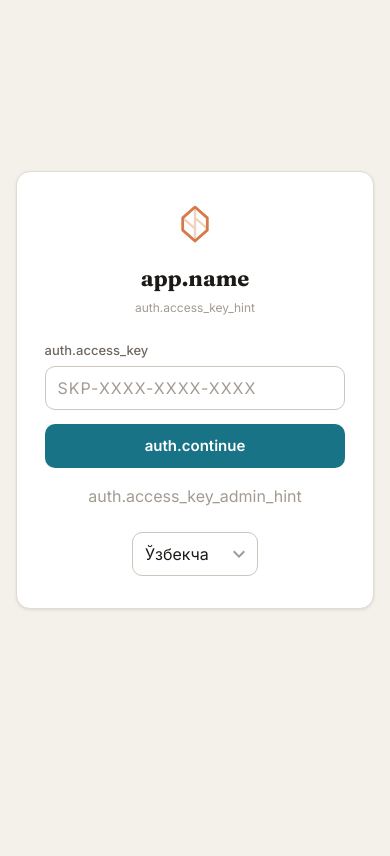
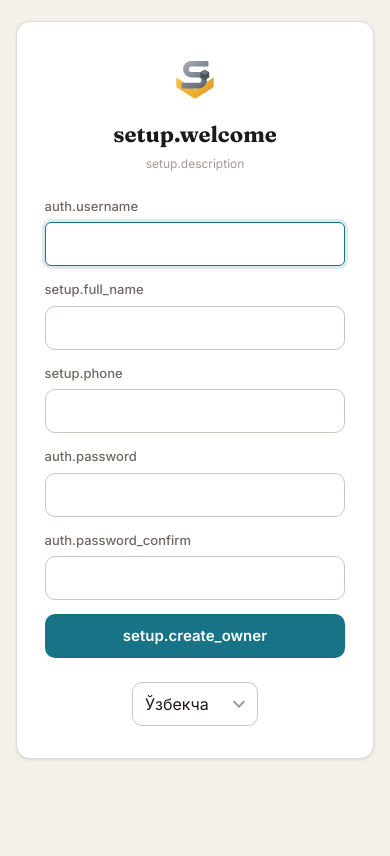
Before and after one commit to nm-backend/business-management-system, a Django app: template templates/accounts/setup.html in a window 390 px wide. Run offline with Django 5.2, Linux system fonts and the light colour scheme; the template is opened without the code that fills it, so the values that code supplies are empty; some libraries are stand-ins or nearby versions.

Commit message:
Fix unusable fresh install: setup page now creates the first administrator
Reproduced on the live Railway deployment: a brand-new install could not be
entered at all. template_views.setup_view renders the setup page only while no
SUPERADMIN exists, but the template contained the ACCESS KEY form
("SKP-XXXX-XXXX-XXXX"). No key can exist yet - there are no users to issue one -
and /accounts/login/ redirects to /accounts/setup/, so the deployment was a dead
end. All the i18n keys for the intended flow (setup.create_owner,
setup.full_name, auth.password_confirm) were already present, so the template had
simply been replaced with the wrong flow.

setup.html now posts to /api/v1/accounts/setup/owner/ (username, full name,
phone, password + confirmation) and signs the new administrator straight in. The
access-key flow stays on the login page, where invited employees need it.

Branding: added static/img/logo.svg (SkladPro mark) and wired it into the setup
and login pages, the sidebar, the favicon (there was none) and manifest.json,
whose icons pointed at /static/images/logo.png - a file that does not exist and
returned 404 in production, so PWA install had no icon.

Tests (apps/accounts/tests_setup_page_k.py): the setup page offers admin creation
and no longer shows the dead-end key form; the full first-login flow works and
the created account is is_staff/is_superuser, so it also opens /admin/; a second
anonymous POST cannot create another superadmin (403); manifest icons must exist
on disk.

Co-Authored-By: Claude Opus 5 <noreply@anthropic.com>

```diff
--- a/templates/accounts/login.html
+++ b/templates/accounts/login.html
@@ -5,10 +5,8 @@
 <div style="display: flex; justify-content: center; align-items: center; min-height: 90vh;">
     <div class="card" style="width: 100%; max-width: 400px; padding: 32px 28px; text-align: center;">
         <!-- Brand mark -->
-        <svg width="40" height="40" viewBox="0 0 26 26" fill="none" style="margin: 0 auto 12px;" aria-hidden="true">
-            <path d="M13 2L5 9v8l8 7 8-7V9l-8-7z" stroke="var(--accent, #d67a4b)" stroke-width="1.8" stroke-linejoin="round" fill="none"/>
-            <path d="M13 2v23M5 9l8 7m0-7l8 7" stroke="var(--accent, #d67a4b)" stroke-width="1.5" stroke-linejoin="round" opacity=".35"/>
-        </svg>
+        <img src="{% static 'img/logo.svg' %}" alt="SkladPro" width="52" height="52"
+             style="margin: 0 auto 12px; display: block;">
         <h2 style="font-family: var(--font-display); font-size: 22px; font-weight: 700; font-variation-settings: 'SOFT' 60; margin-bottom: 4px;" data-i18n="app.name">SkladPro.Nod</h2>
         <p class="text-sm text-muted" style="margin-bottom: 24px;" data-i18n="app.tagline"></p>
 
--- a/templates/accounts/setup.html
+++ b/templates/accounts/setup.html
@@ -1,48 +1,57 @@
 {% extends 'base.html' %}
 {% load static %}
 
+{% comment %}
+Первичная настройка платформы: создание СУПЕР-АДМИНИСТРАТОРА.
+
+Эта страница показывается только пока в системе нет ни одного супер-админа
+(см. accounts.template_views.setup_view). Раньше здесь по ошибке стояла форма
+ввода кода доступа — но выдать код некому, пока нет ни одного пользователя,
+поэтому свежая установка становилась недоступной: /accounts/login/ редиректил
+сюда, а отсюда войти было нельзя. Код доступа для приглашённых сотрудников
+живёт на странице входа (login.html), где ему и место.
+{% endcomment %}
+
 {% block content %}
 <div style="display: flex; justify-content: center; align-items: center; min-height: 90vh;">
-    <div class="card" style="width: 100%; max-width: 400px; padding: 32px 28px; text-align: center;">
-        <!-- Brand mark -->
-        <svg width="40" height="40" viewBox="0 0 26 26" fill="none" style="margin: 0 auto 12px;" aria-hidden="true">
-            <path d="M13 2L5 9v8l8 7 8-7V9l-8-7z" stroke="var(--accent, #d67a4b)" stroke-width="1.8" stroke-linejoin="round" fill="none"/>
-            <path d="M13 2v23M5 9l8 7m0-7l8 7" stroke="var(--accent, #d67a4b)" stroke-width="1.5" stroke-linejoin="round" opacity=".35"/>
-        </svg>
-        <h2 style="font-family: var(--font-display); font-size: 22px; font-weight: 700; font-variation-settings: 'SOFT' 60; margin-bottom: 4px;" data-i18n="app.name">SkladPro.Nod</h2>
-        <p class="text-sm text-muted" style="margin-bottom: 24px;">
-            <span data-i18n="auth.access_key_hint"></span>
+    <div class="card" style="width: 100%; max-width: 420px; padding: 32px 28px; text-align: center;">
+        <img src="{% static 'img/logo.svg' %}" alt="SkladPro" width="52" height="52"
+             style="margin: 0 auto 12px; display: block;">
+        <h2 style="font-family: var(--font-display); font-size: 22px; font-weight: 700; font-variation-settings: 'SOFT' 60; margin-bottom: 4px;" data-i18n="setup.welcome">Добро пожаловать в SkladPro.Nod!</h2>
+        <p class="text-sm text-muted" style="margin-bottom: 24px;" data-i18n="setup.description">
+            Создайте супер-администратора платформы для начала работы
         </p>
 
         <div id="error-message" class="alert-box" style="display: none;"></div>
-        <div id="success-message" class="alert-box alert-success" style="display: none;" data-i18n="auth.activate"></div>
+        <div id="success-message" class="alert-box alert-success" style="display: none;" data-i18n="setup.setup_complete"></div>
 
-        <!-- Access Key: step 1 -- verify -->
-        <div id="ak-panel">
-            <form id="ak-verify-form">
+        <form id="setup-form">
             <div class="form-group" style="text-align: left;">
-                    <label data-i18n="auth.access_key"></label>
-                    <input type="text" id="ak-code" class="form-control" placeholder="SKP-XXXX-XXXX-XXXX"
-                           autocomplete="one-time-code" required style="text-transform: uppercase; letter-spacing: 1px;">
+                <label for="username" data-i18n="auth.username">Имя пользователя</label>
+                <input type="text" id="username" class="form-control" required minlength="3" maxlength="150"
+                       autocomplete="username" autofocus>
             </div>
-                <button type="submit" class="btn btn-primary btn-block" data-i18n="auth.continue"></button>
-            </form>
-
-            <!-- Access Key: step 2 -- set password -->
-            <form id="ak-redeem-form" style="display: none;">
-                <p id="ak-welcome" style="margin-bottom: 12px; font-weight: 600; color: var(--primary);"></p>
             <div class="form-group" style="text-align: left;">
-                    <label data-i18n="auth.set_password"></label>
-                    <input type="password" id="ak-password" class="form-control" required minlength="8"
+                <label for="full-name" data-i18n="setup.full_name">Полное имя</label>
+                <input type="text" id="full-name" class="form-control" required maxlength="255"
+                       autocomplete="name">
+            </div>
+            <div class="form-group" style="text-align: left;">
+                <label for="phone" data-i18n="setup.phone">Телефон</label>
+                <input type="tel" id="phone" class="form-control" maxlength="20" autocomplete="tel">
+            </div>
+            <div class="form-group" style="text-align: left;">
+                <label for="password" data-i18n="auth.password">Пароль</label>
+                <input type="password" id="password" class="form-control" required minlength="8"
                        autocomplete="new-password">
             </div>
-                <button type="submit" class="btn btn-primary btn-block" data-i18n="auth.activate"></button>
+            <div class="form-group" style="text-align: left;">
+                <label for="password-confirm" data-i18n="auth.password_confirm">Подтвердите пароль</label>
+                <input type="password" id="password-confirm" class="form-control" required minlength="8"
+                       autocomplete="new-password">
+            </div>
+            <button type="submit" class="btn btn-primary btn-block" data-i18n="setup.create_owner">Создать супер-администратора</button>
         </form>
-        </div>
-
-        <p class="text-xs text-muted" style="margin-top: 16px;">
-            <span data-i18n="auth.access_key_admin_hint"></span>
-        </p>
 
         <div style="margin-top: 24px;">
             <select id="lang-select" class="form-control" style="width: auto;">
@@ -65,61 +74,49 @@ document.addEventListener('DOMContentLoaded', () => {
 
     const errorMsg = document.getElementById('error-message');
     const successMsg = document.getElementById('success-message');
-    const verifyForm = document.getElementById('ak-verify-form');
-    const redeemForm = document.getElementById('ak-redeem-form');
+    const form = document.getElementById('setup-form');
     const showError = (msg) => { errorMsg.textContent = msg; errorMsg.style.display = 'flex'; };
-    const clearError = () => { errorMsg.style.display = 'none'; successMsg.style.display = 'none'; };
+    const clearError = () => { errorMsg.style.display = 'none'; };
 
-    // Step 1: Verify access key
-    verifyForm.addEventListener('submit', async (e) => {
+    form.addEventListener('submit', async (e) => {
         e.preventDefault();
         clearError();
-        successMsg.style.display = 'none';
-        const vBtn = e.target.querySelector('button[type=submit]');
-        if (vBtn.disabled) return;
-        vBtn.disabled = true;
-        const code = document.getElementById('ak-code').value.trim().toUpperCase();
+        const btn = e.target.querySelector('button[type=submit]');
+        if (btn.disabled) return;
+
+        const password = document.getElementById('password').value;
+        const passwordConfirm = document.getElementById('password-confirm').value;
+        if (password !== passwordConfirm) {
+            showError(t('auth.password_mismatch'));
+            return;
+        }
+
+        btn.disabled = true;
         try {
-            const resp = await window.api.request('/accounts/access-key/verify/', {
-                method: 'POST', noAuth: true, body: JSON.stringify({ access_key: code }),
-            });
-            if (!resp.valid) { showError(t('auth.access_key_invalid')); return; }
-            document.getElementById('ak-welcome').textContent =
-                `${t('auth.welcome')}, ${resp.employee.full_name} — ${resp.employee.company}`;
-            verifyForm.style.display = 'none';
-            redeemForm.style.display = 'block';
-            document.getElementById('ak-password').focus();
-        } catch (error) {
-            showError(t('auth.access_key_invalid'));
-        } finally {
-            vBtn.disabled = false;
-        }
-    });
-
-    // Step 2: Set password and activate
-    redeemForm.addEventListener('submit', async (e) => {
-        e.preventDefault();
-        clearError();
-        const rBtn = e.target.querySelector('button[type=submit]');
-        if (rBtn.disabled) return;
-        rBtn.disabled = true;
-        const code = document.getElementById('ak-code').value.trim().toUpperCase();
-        const password = document.getElementById('ak-password').value;
-        try {
-            const fpr = window.api.getFingerprint();
-            const resp = await window.api.request('/accounts/access-key/redeem/', {
+            const resp = await window.api.request('/accounts/setup/owner/', {
                 method: 'POST', noAuth: true,
-                body: JSON.stringify({ access_key: code, new_password: password, fingerprint: fpr }),
+                body: JSON.stringify({
+                    username: document.getElementById('username').value.trim(),
+                    full_name: document.getElementById('full-name').value.trim(),
+                    phone: document.getElementById('phone').value.trim(),
+                    password: password,
+                    password_confirm: passwordConfirm,
+                }),
             });
             window.api.setTokens(resp.tokens.access, resp.tokens.refresh);
             successMsg.style.display = 'flex';
             setTimeout(() => { window.location.href = '/'; }, 800);
         } catch (error) {
-            const detail = error.data?.detail
-                || (error.data?.new_password && error.data.new_password[0])
-                || t('auth.access_key_invalid');
-            showError(detail);
-            rBtn.disabled = false;
+            // DRF отдаёт ошибки полями: показываем первую внятную.
+            const data = error.data || {};
+            const first = data.detail
+                || data.error
+                || (data.username && data.username[0])
+                || (data.password && data.password[0])
+                || (data.full_name && data.full_name[0])
+                || (data.non_field_errors && data.non_field_errors[0]);
+            showError(first || t('errors.server_error'));
+            btn.disabled = false;
         }
     });
 });
--- a/templates/base.html
+++ b/templates/base.html
@@ -8,6 +8,9 @@
       content="width=device-width, initial-scale=1.0, maximum-scale=1.0, user-scalable=no"
     />
     <title>SkladPro.Nod</title>
+    <!-- Favicon: без него вкладка показывала стандартную иконку браузера. -->
+    <link rel="icon" type="image/svg+xml" href="{% static 'img/logo.svg' %}" />
+    <link rel="apple-touch-icon" href="{% static 'img/logo.svg' %}" />
     <link rel="manifest" href="{% static 'manifest.json' %}" />
     <meta name="theme-color" content="#197387" />
     <meta name="apple-mobile-web-app-capable" content="yes" />
@@ -31,10 +34,8 @@
       <!-- Desktop Sidebar -->
       <aside class="app-sidebar" id="app-sidebar">
         <a href="#/" class="sidebar-brand">
-          <svg class="sidebar-brand-mark" width="26" height="26" viewBox="0 0 26 26" fill="none" aria-hidden="true">
-            <path d="M13 2L5 9v8l8 7 8-7V9l-8-7z" stroke="currentColor" stroke-width="1.8" stroke-linejoin="round" fill="none"/>
-            <path d="M13 2v23M5 9l8 7m0-7l8 7" stroke="currentColor" stroke-width="1.5" stroke-linejoin="round" opacity=".4"/>
-          </svg>
+          <img class="sidebar-brand-mark" src="{% static 'img/logo.svg' %}" width="26" height="26"
+               alt="" aria-hidden="true">
           <span>SkladPro</span>
         </a>
         <nav class="sidebar-nav">
```
Also changed, not shown: apps/accounts/tests_setup_page_k.py (added, +95 -0 lines), static/img/logo.svg (added), static/manifest.json. Lines whose indentation alone changed are shown as unchanged.
